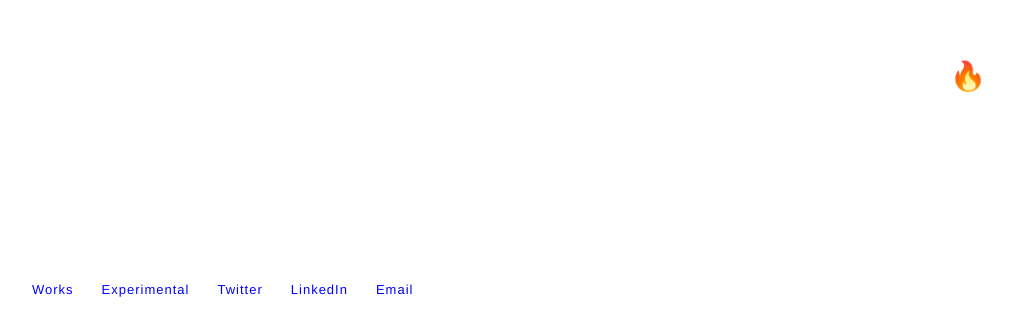
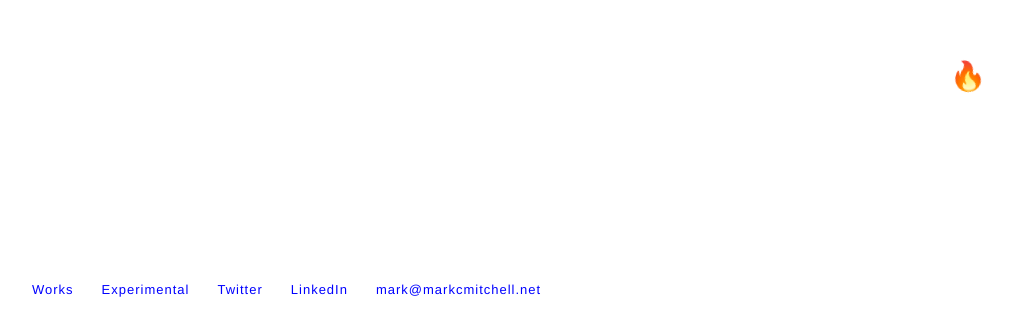
Before and after one commit to zlot/markcmitchell.net, a React app: page / in a window 1280 px wide. Shown: the part 485-800 px from the top of the page, without its empty margins (132-1144 px from the left). Built offline with nearby package versions, Linux system fonts and the light colour scheme; no server answers.

Commit message:
Update nav links

```diff
--- a/src/App.js
+++ b/src/App.js
@@ -79,10 +79,9 @@ class App extends Component {
             <ul>
               <li><Link to='/works'>Works</Link></li>
               <li><Link to='/experimental'>Experimental</Link></li>
-              {/*<li><Link to='/'>Contact</Link></li>*/}
-              <li><Link to='/'>Twitter</Link></li>
-              <li><Link to='/'>LinkedIn</Link></li>
-              <li><Link to='/'>Email</Link></li>
+              <li><a href='https://twitter.com/zlot'>Twitter</a></li>
+              <li><a href='https://www.linkedin.com/in/mark-c-mitchell-96182311/'>LinkedIn</a></li>
+              <li><a href='mailto:mark@markcmitchell.net'>mark@markcmitchell.net</a></li>
             </ul>
           </div>
 
```
